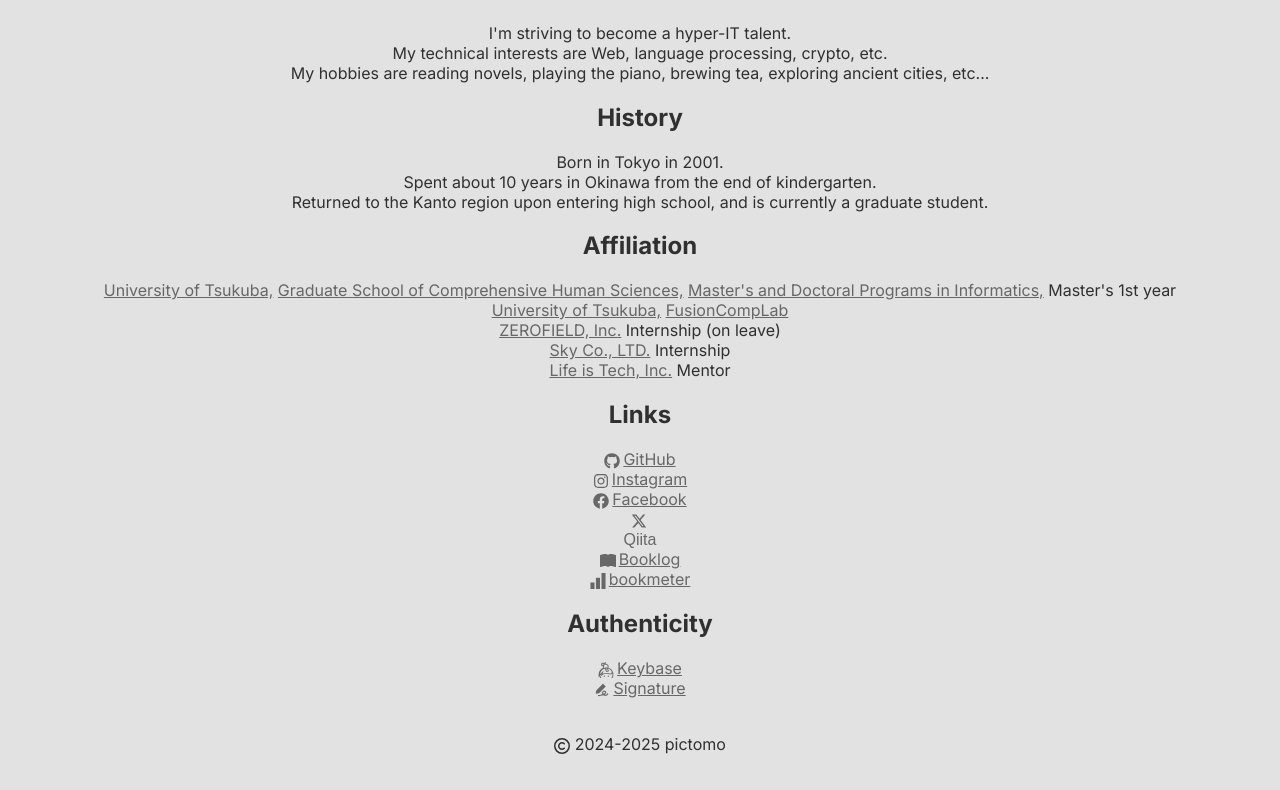
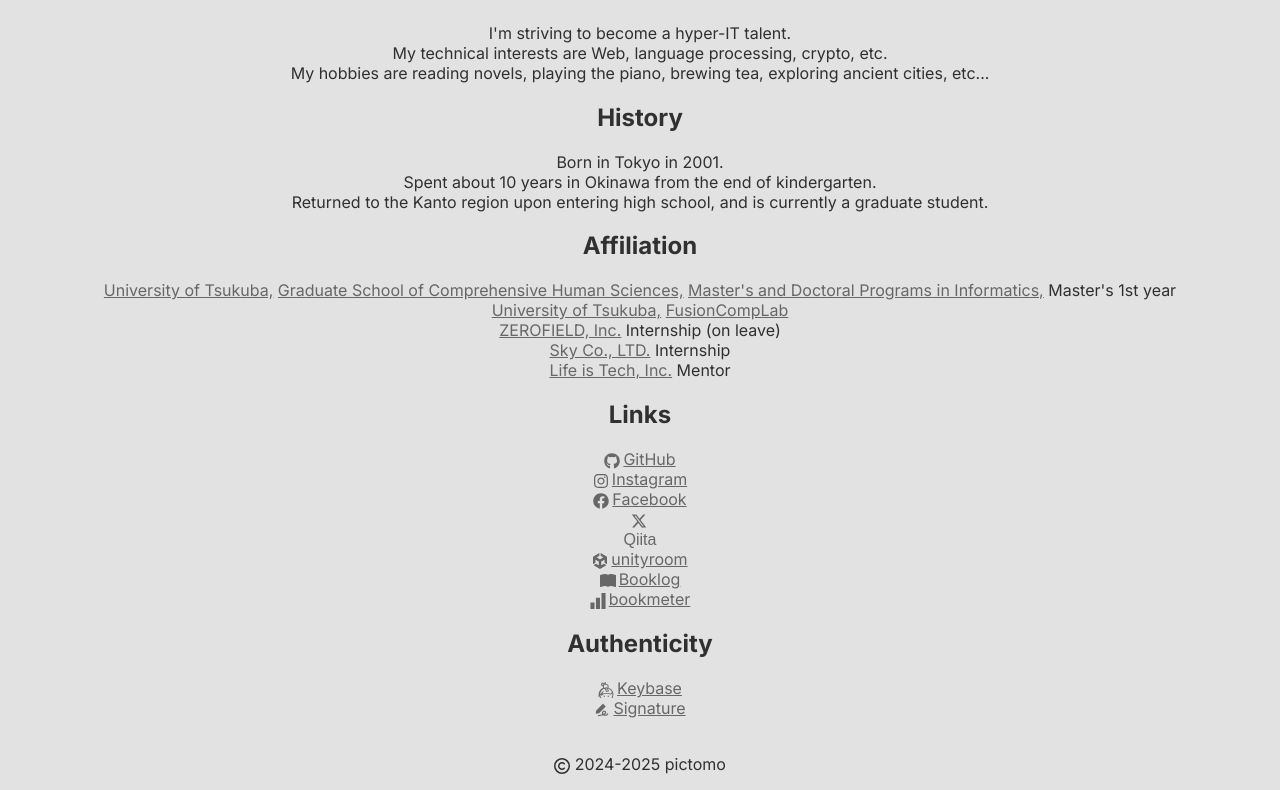
Before and after one commit to pictomo/pictomo.github.io, a Next.js app: page /en in a window 1280 px wide. Shown: the part 512-1302 px from the top of the page. Built offline with nearby package versions, Linux system fonts and the light colour scheme; a web font is replaced by a local one.

Commit message:
[feat]add unityroom link

```diff
--- a/app/[locale]/home.tsx
+++ b/app/[locale]/home.tsx
@@ -5,7 +5,7 @@
 
 // import { SiQiita } from "react-icons/si";
 import { FaGithub, FaInstagram, FaFacebook } from "react-icons/fa";
-import { FaRegCopyright, FaXTwitter } from "react-icons/fa6";
+import { FaRegCopyright, FaUnity, FaXTwitter } from "react-icons/fa6";
 import { SiBookmeter, SiKeybase } from "react-icons/si";
 import { BsBookFill } from "react-icons/bs";
 import { AiFillSignature } from "react-icons/ai";
@@ -235,6 +235,15 @@
         <br />
         <a
           className={LinkStyle.link}
+          href="https://unityroom.com/users/jhm09bwdtxc18rlenf73"
+          target="_blank"
+        >
+          <FaUnity className={`${IconStyle.adjust} ${IconStyle.leftMargin}`} />
+          unityroom
+        </a>
+        <br />
+        <a
+          className={LinkStyle.link}
           href="https://booklog.jp/users/pictomo"
           target="_blank"
         >
```
